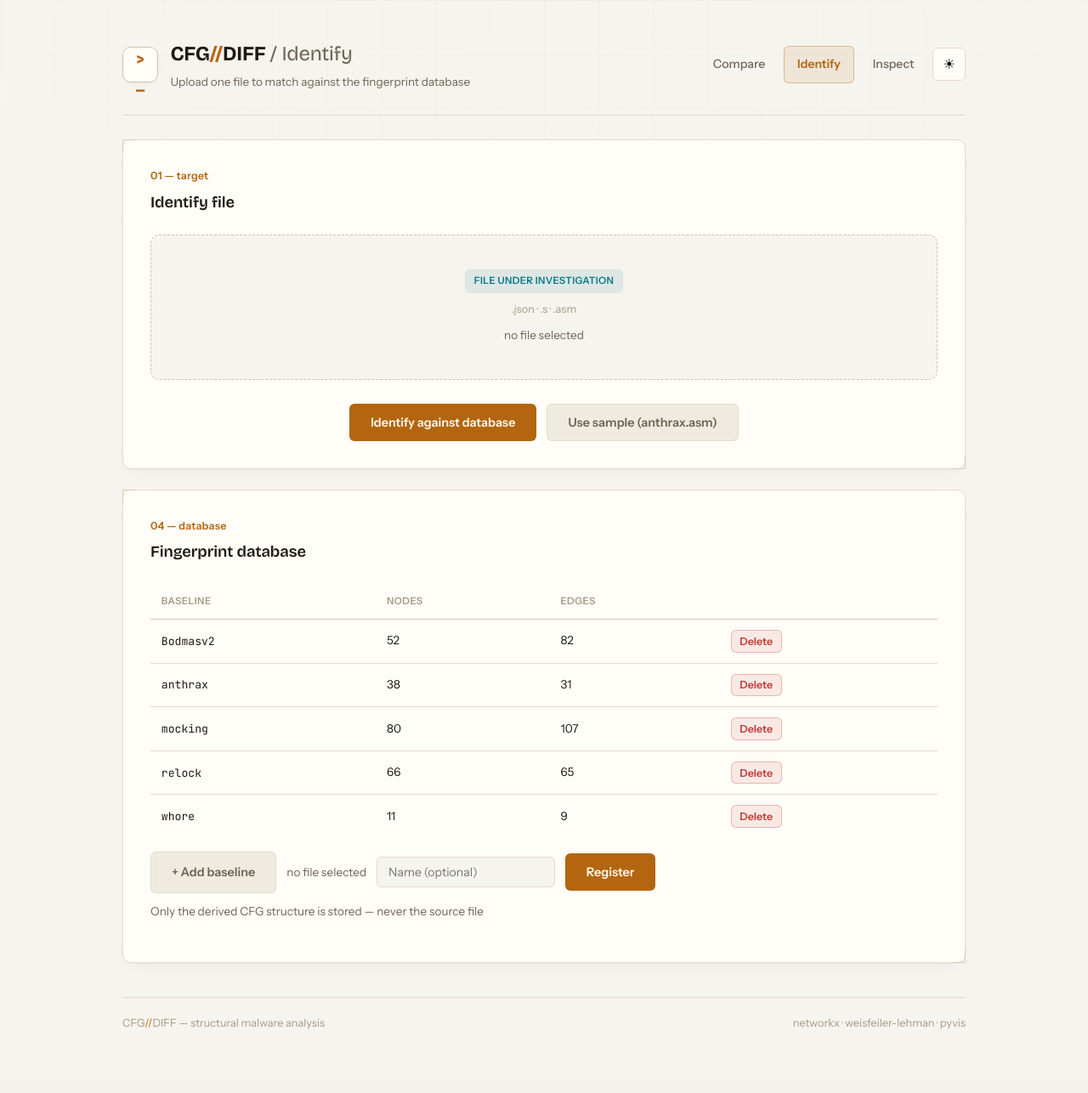
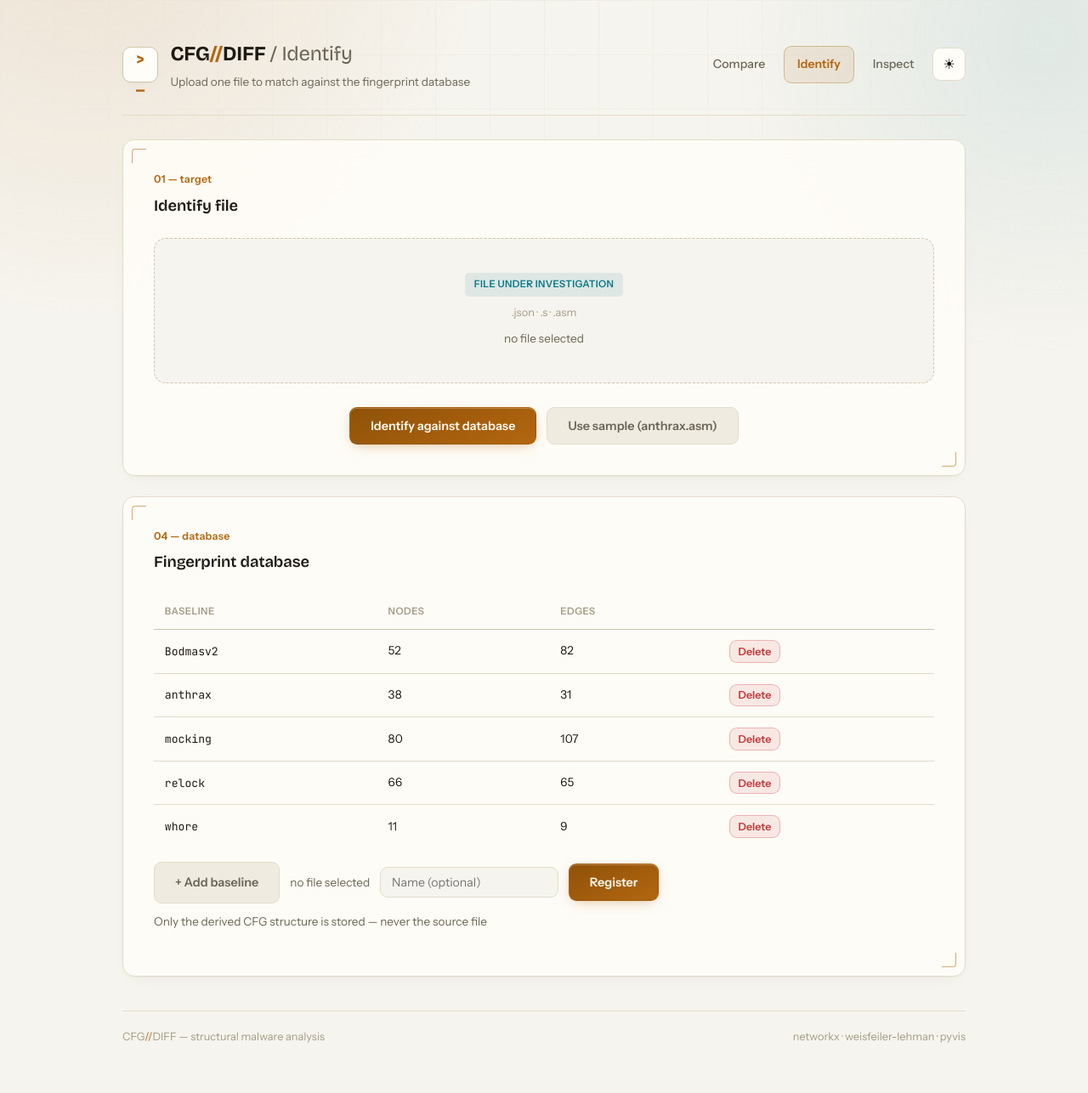
Before and after one commit to FinixEz/Interactive-CFG-Comparison-Web-Application, a Flask app: page /identify in a window 1280 px wide. Shown: the whole page at 85% size. Before the commit the page ends 1211 px from the top, so only its background shows below. Run offline with Flask 3, Linux system fonts and the light colour scheme.

Commit message:
Modernize frontend: ambient glow, glass cards, softer motion
Adds an ambient gradient-glow background layer, glassmorphic
translucent+blurred cards (replacing flat opaque panels), softer
corner radii, and a camera-reticle corner accent that expands subtly
on hover (replacing the flush technical-schematic brackets). Primary
button gets a gradient fill and layered glow shadow. Hover transitions
across buttons/cards/dropzones now use a shared expo-out easing curve
for a more fluid feel.

Verified via Playwright across Compare/Identify in both themes. No
backend logic touched; all 41 tests still pass.

Co-Authored-By: Claude Sonnet 5 <noreply@anthropic.com>
Claude-Session: https://claude.ai/code/session_01AaaArYrDuxshXSk4ivxnSh

```diff
--- a/webapp/static/style.css
+++ b/webapp/static/style.css
@@ -22,13 +22,17 @@
     --g2-soft: rgba(21, 122, 68, 0.1);
     --danger: #c23a3a;
     --danger-soft: rgba(194, 58, 58, 0.1);
-    --radius: 10px;
-    --radius-sm: 6px;
+    --radius: 14px;
+    --radius-sm: 9px;
     --font: 'Instrument Sans', system-ui, sans-serif;
     --font-display: 'Bricolage Grotesque', var(--font);
     --font-mono: 'JetBrains Mono', monospace;
     --shadow-card: 0 1px 2px rgba(30, 27, 20, 0.04), 0 8px 24px -12px rgba(30, 27, 20, 0.08);
     --grain-opacity: 0.025;
+    --glow-1: rgba(179, 102, 15, 0.12);
+    --glow-2: rgba(10, 122, 136, 0.09);
+    --card-translucent: rgba(255, 253, 248, 0.86);
+    --ease: cubic-bezier(0.16, 1, 0.3, 1);
 }
 
 .dark {
@@ -53,6 +57,9 @@
     --danger-soft: rgba(255, 107, 107, 0.12);
     --shadow-card: 0 1px 0 rgba(255, 255, 255, 0.03) inset, 0 12px 32px -16px rgba(0, 0, 0, 0.6);
     --grain-opacity: 0.05;
+    --glow-1: rgba(255, 180, 84, 0.18);
+    --glow-2: rgba(94, 207, 224, 0.13);
+    --card-translucent: rgba(21, 22, 29, 0.72);
 }
 
 * { margin: 0; padding: 0; box-sizing: border-box; }
@@ -68,6 +75,19 @@ body {
     line-height: 1.6;
     position: relative;
     transition: background 0.25s ease, color 0.25s ease;
+}
+
+/* ambient gradient glow, sits behind the grid/grain layers */
+html::before {
+    content: '';
+    position: fixed;
+    inset: 0;
+    z-index: 0;
+    pointer-events: none;
+    background:
+        radial-gradient(760px circle at 8% -12%, var(--glow-1), transparent 62%),
+        radial-gradient(620px circle at 96% 6%, var(--glow-2), transparent 60%);
+    transition: background 0.25s ease;
 }
 
 /* film-grain + blueprint grid atmosphere, layered behind everything */
@@ -242,19 +262,22 @@ body::after {
 }
 .alert-close:hover { opacity: 1; }
 
-/* ---------- panel (shared card styling with corner reticle) ---------- */
+/* ---------- panel (glass card with a camera-reticle corner accent) ---------- */
 .upload-section,
 .stats-section,
 .visualization-section {
-    background: var(--card);
+    background: var(--card-translucent);
+    backdrop-filter: blur(24px) saturate(1.3);
+    -webkit-backdrop-filter: blur(24px) saturate(1.3);
     border: 1px solid var(--border);
     border-radius: var(--radius);
-    padding: 2rem;
+    padding: 2.25rem;
     margin-bottom: 1.5rem;
     box-shadow: var(--shadow-card);
     position: relative;
-    animation: rise 0.55s cubic-bezier(0.16, 1, 0.3, 1) both;
+    animation: rise 0.55s var(--ease) both;
     animation-delay: 0.05s;
+    transition: border-color 0.2s;
 }
 .stats-section { animation-delay: 0.1s; }
 .visualization-section { animation-delay: 0.15s; }
@@ -264,16 +287,24 @@ body::after {
 .visualization-section::before, .visualization-section::after {
     content: '';
     position: absolute;
-    width: 14px; height: 14px;
-    border: 1.5px solid var(--border-strong);
-    opacity: 0.7;
-    transition: border-color 0.2s, opacity 0.2s;
+    width: 16px; height: 16px;
+    border: 1.5px solid var(--accent);
+    opacity: 0.55;
+    transition: opacity 0.2s, transform 0.3s var(--ease);
 }
 .upload-section::before, .stats-section::before, .visualization-section::before {
-    top: -1px; left: -1px; border-right: none; border-bottom: none;
+    top: 10px; left: 10px; border-right: none; border-bottom: none; border-top-left-radius: 4px;
 }
 .upload-section::after, .stats-section::after, .visualization-section::after {
-    bottom: -1px; right: -1px; border-left: none; border-top: none;
+    bottom: 10px; right: 10px; border-left: none; border-top: none; border-bottom-right-radius: 4px;
+}
+.upload-section:hover::before, .stats-section:hover::before, .visualization-section:hover::before {
+    transform: translate(-2px, -2px);
+    opacity: 0.9;
+}
+.upload-section:hover::after, .stats-section:hover::after, .visualization-section:hover::after {
+    transform: translate(2px, 2px);
+    opacity: 0.9;
 }
 
 /* ---------- upload ---------- */
@@ -297,7 +328,7 @@ body::after {
     background: var(--bg);
     cursor: pointer;
     text-align: center;
-    transition: all 0.15s;
+    transition: border-color 0.25s var(--ease), background 0.25s var(--ease), transform 0.25s var(--ease);
 }
 .dropzone:hover { border-color: var(--faint); background: var(--bg-alt); }
 .dropzone.g1:hover, .dropzone.g1.has-file { border-color: var(--g1); background: var(--g1-soft); }
@@ -363,19 +394,18 @@ body::after {
     border-radius: var(--radius-sm);
     border: 1px solid transparent;
     cursor: pointer;
-    transition: all 0.15s;
+    transition: transform 0.3s var(--ease), box-shadow 0.3s var(--ease), background 0.2s, border-color 0.2s, color 0.2s;
 }
 .btn:disabled { opacity: 0.6; cursor: not-allowed; }
 
 .btn-primary {
-    background: var(--accent);
+    background: linear-gradient(155deg, var(--accent-strong), var(--accent));
     color: var(--accent-ink);
-    box-shadow: 0 0 0 0 transparent;
+    box-shadow: 0 1px 0 rgba(255, 255, 255, 0.25) inset, 0 4px 16px -6px color-mix(in srgb, var(--accent) 55%, transparent);
 }
 .btn-primary:hover:not(:disabled) {
-    background: var(--accent-strong);
-    box-shadow: 0 0 0 4px var(--accent-soft);
-    transform: translateY(-1px);
+    box-shadow: 0 1px 0 rgba(255, 255, 255, 0.3) inset, 0 0 0 4px var(--accent-soft), 0 8px 20px -6px color-mix(in srgb, var(--accent) 60%, transparent);
+    transform: translateY(-2px);
 }
 
 .btn-ghost {
@@ -466,9 +496,13 @@ body::after {
     border: 1px solid var(--border);
     border-radius: var(--radius-sm);
     padding: 1.1rem;
-    transition: border-color 0.15s, transform 0.15s;
+    transition: border-color 0.3s var(--ease), transform 0.3s var(--ease), box-shadow 0.3s var(--ease);
 }
-.stat-card:hover { border-color: var(--border-strong); transform: translateY(-1px); }
+.stat-card:hover {
+    border-color: var(--border-strong);
+    transform: translateY(-2px);
+    box-shadow: 0 8px 20px -12px rgba(0, 0, 0, 0.3);
+}
 
 .stat-value {
     font-family: var(--font-display);
```
